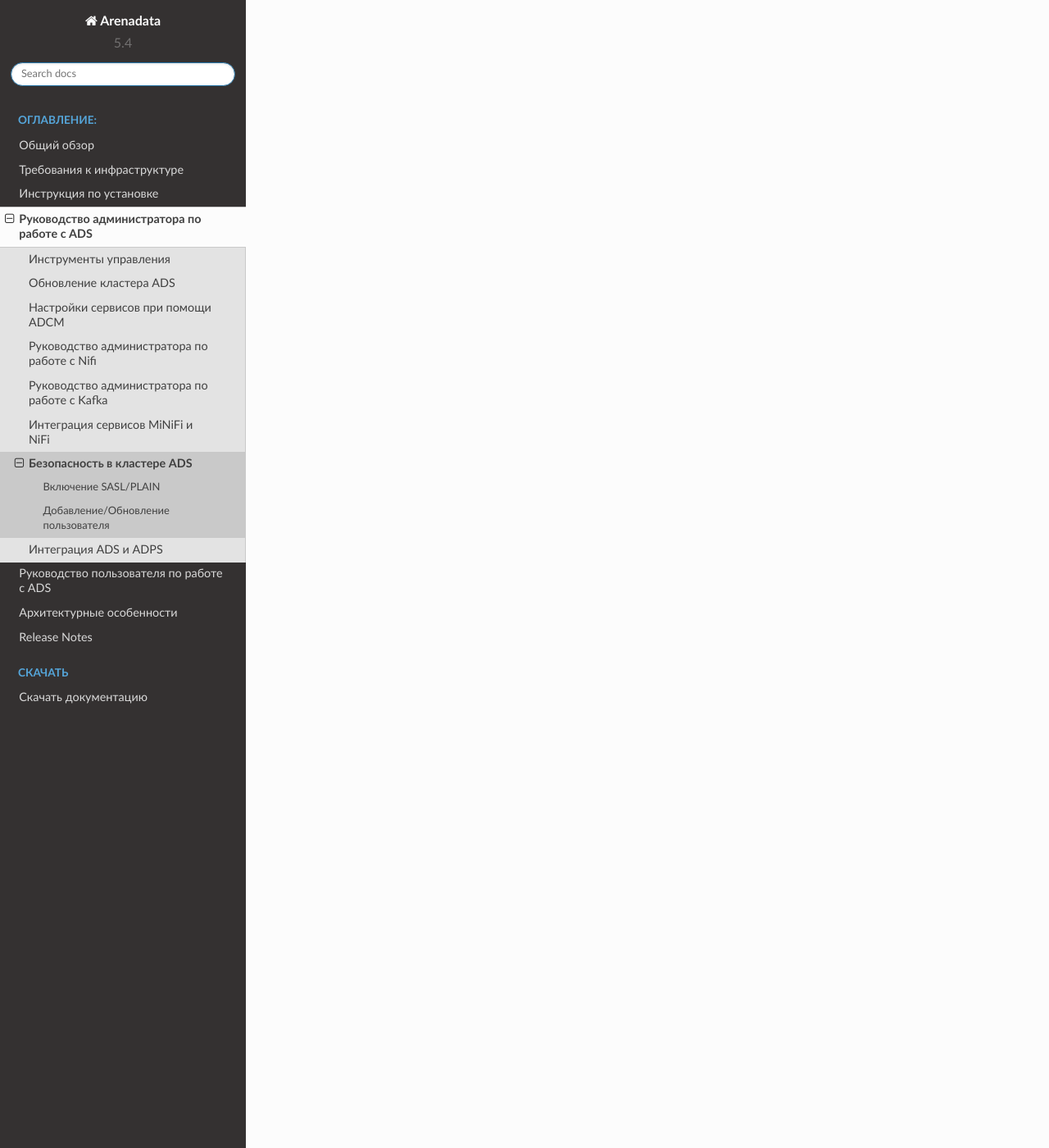
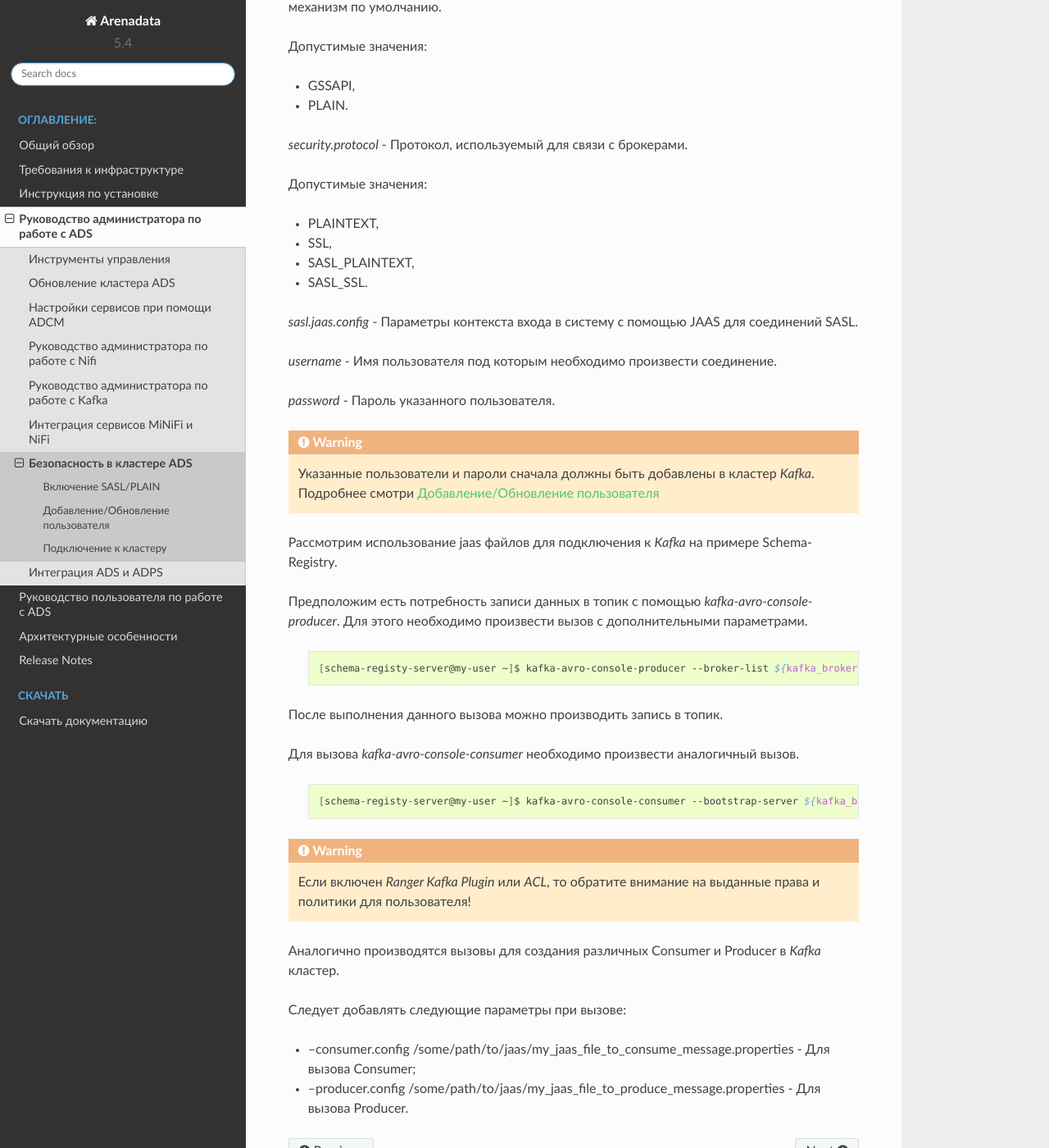
Before and after one commit to arenadata/docs_ads, a Sphinx documentation site: the page built from source/AdminGuide/Security.rst, in a window 1280 px wide and 1400 px high, scrolled down 2723 px. Shown: the whole window at 82% size. Built offline with Sphinx 7.4.7 and the Read the Docs theme 2.0.0, drawn with Linux system fonts in a browser that asks for light colours; pages that are not in the unit, such as notebooks, are missing from menus; some of the changed text lies outside the part shown.

Commit message:
ADS-517 Added info about connect to Kafka with SASL/PLAIN auth. Fixed comments

```diff
--- a/source/AdminGuide/Security.rst
+++ b/source/AdminGuide/Security.rst
@@ -3,10 +3,11 @@
 
 Enterprise версия бандла **ADS** предоставляет поддержку SASL/PLAIN аутентификации для сервисов *Kafka*, *KSQL*, *Kafka-Rest*, *Schema-Registry*, *Kafka-Manager*.
 Данный функционал обеспечивает безопасность кластера Kafka.
-В данном разделе приведены основные шаги для включения аутентификации SASL/PLAIN:
+В данном разделе приведены основные шаги для включения аутентификации и использования SASL/PLAIN:
 
 + `Включение SASL/PLAIN`_;
-+ `Добавление/Обновление пользователя`_.
++ `Добавление/Обновление пользователя`_;
++ `Подключение к кластеру`_.
 
 
 Включение SASL/PLAIN
@@ -74,3 +75,71 @@
 .. warning:: При выполнении произойдет перезапуск сервисов, поэтому существующие соединения будут разорваны!
 
 .. note:: За раз можно создать/обновить только одного пользователя. Создание пользователя происходит только в конфигурации *Kafka*. Для других сервисов необходимо использовать собственные jaas файлы.
+
+
+Подключение к кластеру
+----------------------
+
+Для подключения к кластеру *Kafka* с аутентификацией SASL/PLAIN требуется настройка jaas файлов. Jaas файл позволяет производить соединение под конкретным пользователем.
+
+Jaas файл включает в себя следующее содержание для SASL/PLAIN аутентификации:
+
+   .. code-block:: bash
+
+      # Use for PLAIN
+      sasl.mechanism=PLAIN
+      security.protocol=SASL_PLAINTEXT
+      sasl.jaas.config=org.apache.kafka.common.security.plain.PlainLoginModule required \
+        username="${custom_user}" \
+        password="${password_for_custom_user}";
+
+*sasl.mechanism* - Механизм SASL, используемый для клиентских подключений.
+Это может быть любой механизм, для которого доступен поставщик безопасности. GSSAPI - это механизм по умолчанию.
+
+Допустимые значения:
+
++ GSSAPI,
++ PLAIN.
+
+*security.protocol* - Протокол, используемый для связи с брокерами.
+
+Допустимые значения:
+
++ PLAINTEXT,
++ SSL,
++ SASL_PLAINTEXT,
++ SASL_SSL.
+
+*sasl.jaas.config* - Параметры контекста входа в систему с помощью JAAS для соединений SASL.
+
+*username* - Имя пользователя под которым необходимо произвести соединение.
+
+*password* - Пароль указанного пользователя.
+
+.. warning:: Указанные пользователи и пароли сначала должны быть добавлены в кластер *Kafka*. Подробнее смотри `Добавление/Обновление пользователя`_
+
+Рассмотрим использование jaas файлов для подключения к *Kafka* на примере Schema-Registry.
+
+Предположим есть потребность записи данных в топик с помощью *kafka-avro-console-producer*. Для этого необходимо произвести вызов с дополнительными параметрами.
+
+   .. code-block:: bash
+
+      [schema-registy-server@my-user ~]$ kafka-avro-console-producer --broker-list ${kafka_broker_fqdn}:${broker_port} --topic ${topic_name} --property value.schema='${some_schema}' --producer.config /some/path/to/jaas/my_jaas_file_to_produce_message.properties
+
+После выполнения данного вызова можно производить запись в топик.
+
+Для вызова *kafka-avro-console-consumer* необходимо произвести аналогичный вызов.
+
+   .. code-block:: bash
+
+      [schema-registy-server@my-user ~]$ kafka-avro-console-consumer --bootstrap-server ${kafka_broker_fqdn}:${broker_port} --topic ${topic_name} --consumer.config /some/path/to/jaas/my_jaas_file_to_consume_message.properties
+
+.. warning:: Если включен *Ranger Kafka Plugin* или *ACL*, то обратите внимание на выданные права и политики для пользователя!
+
+
+Аналогично производятся вызовы для создания различных Consumer и Producer в *Kafka* кластер.
+
+Следует добавлять следующие параметры при вызове:
+
++ --consumer.config /some/path/to/jaas/my_jaas_file_to_consume_message.properties - Для вызова Consumer;
++ --producer.config /some/path/to/jaas/my_jaas_file_to_produce_message.properties - Для вызова Producer.
```
Also changed, not shown: source/Release/index.rst (+4 -4 lines).
